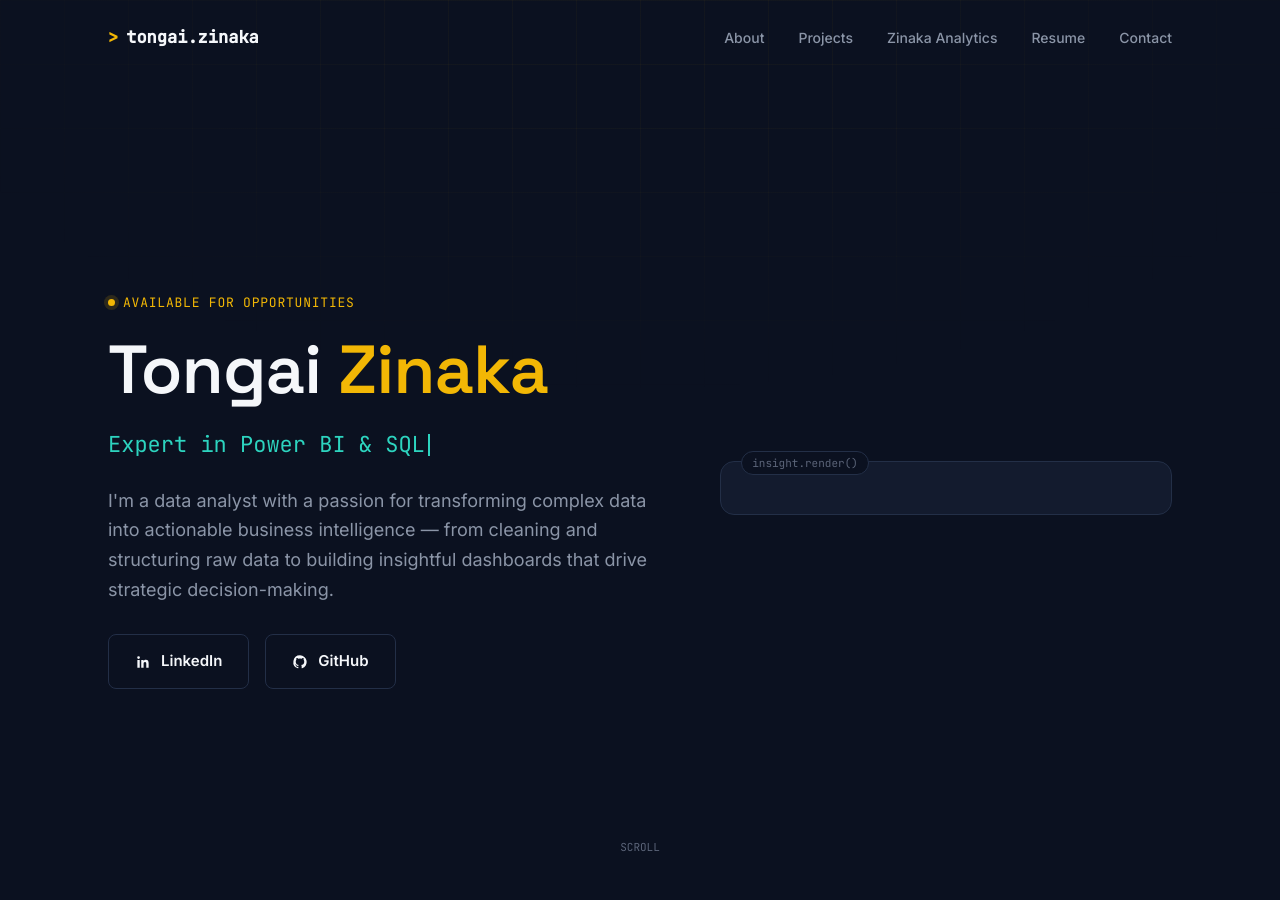
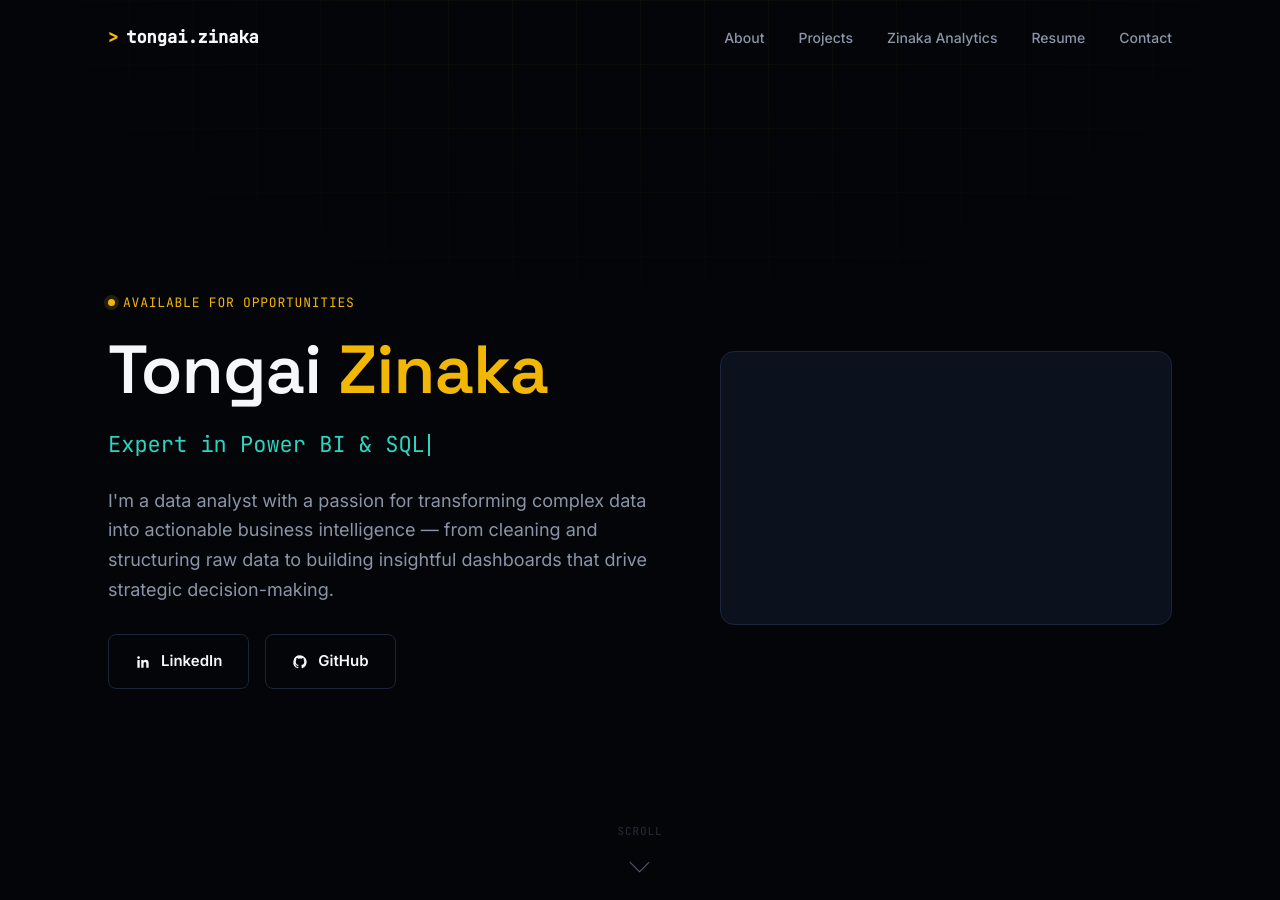
Before and after one commit to Tongai-Zinaka/tongai-zinaka.github.io, a Jekyll site: the page index.html, which Jekyll copies as it is, in a window 1280 px wide and 900 px high. Built offline with Jekyll 4.4.1, drawn with Linux system fonts in a browser that asks for light colours.

Commit message:
Add files via upload

```diff
--- a/css/style.css
+++ b/css/style.css
@@ -5,10 +5,10 @@
 
 :root {
   /* Color tokens */
-  --ink: #0b1120;
-  --ink-soft: #0e1626;
-  --panel: #131b2e;
-  --panel-border: #232f47;
+  --ink: #030509;
+  --ink-soft: #060911;
+  --panel: #0c121d;
+  --panel-border: #1c2438;
   --slate: #8b95a7;
   --slate-dim: #5b6478;
   --white: #f5f7fa;
@@ -72,7 +72,8 @@ body::before {
   mask-image: radial-gradient(ellipse 80% 60% at 50% 0%, black 20%, transparent 75%);
 }
 
-a { color: inherit; text-decoration: none; }
+a { color: inherit; text-decoration: none; transition: color 0.25s var(--ease); }
+a:hover { color: var(--signal); }
 
 h1, h2, h3, h4 {
   font-family: var(--font-display);
@@ -145,6 +146,7 @@ h1, h2, h3, h4 {
   color: #1a1400;
 }
 .btn-primary:hover {
+  color: #1a1400;
   box-shadow: 0 10px 30px -8px rgba(242, 183, 5, 0.5);
 }
 .btn-ghost {
@@ -320,43 +322,38 @@ h1, h2, h3, h4 {
   padding: 26px;
   position: relative;
 }
-.chart-panel::before {
-  content: 'insight.render()';
-  position: absolute;
-  top: -11px;
-  left: 20px;
-  background: var(--ink);
-  padding: 2px 10px;
+.viz-stage {
+  height: 220px;
+  position: relative;
+  opacity: 1;
+  transition: opacity 0.4s ease;
+}
+.viz-stage svg {
+  width: 100%;
+  height: 100%;
+  display: block;
+  overflow: visible;
+}
+.viz-bar {
+  fill: var(--teal);
+  transition: height 0.9s var(--ease), y 0.9s var(--ease);
+}
+.viz-bar.highlight { fill: var(--signal); }
+.viz-axis-label {
   font-family: var(--font-mono);
   font-size: 11px;
-  color: var(--slate-dim);
-  border: 1px solid var(--panel-border);
-  border-radius: 20px;
+  fill: var(--slate-dim);
 }
-.chart-bars {
-  display: flex;
-  align-items: flex-end;
-  gap: 14px;
-  height: 220px;
+.viz-donut-seg {
+  fill: none;
+  stroke-width: 26;
+  transition: stroke-dashoffset 1s var(--ease);
 }
-.chart-bars .bar {
-  flex: 1;
-  background: linear-gradient(180deg, var(--teal), var(--teal-dim));
-  border-radius: 4px 4px 0 0;
-  height: 0%;
-  transition: height 1.1s var(--ease);
-  position: relative;
-}
-.chart-bars .bar:nth-child(3) { background: linear-gradient(180deg, var(--signal), var(--signal-dim)); }
-.chart-bars.animate .bar { }
-.chart-caption {
-  display: flex;
-  justify-content: space-between;
-  margin-top: 14px;
-  font-family: var(--font-mono);
-  font-size: 12px;
-  color: var(--slate-dim);
-}
+.viz-legend-dot { transition: opacity 0.5s ease; }
+.viz-line-path { transition: stroke-dashoffset 1.4s var(--ease); }
+.viz-line-area { transition: opacity 0.8s ease; }
+.viz-line-dot { transition: opacity 0.5s ease, transform 0.5s var(--ease); transform-origin: center; }
+.viz-scatter-dot { transition: opacity 0.6s ease, transform 0.6s var(--ease); transform-origin: center; }
 
 .scroll-cue {
   position: absolute;
@@ -365,21 +362,31 @@ h1, h2, h3, h4 {
   transform: translateX(-50%);
   font-family: var(--font-mono);
   font-size: 11px;
+  letter-spacing: 0.08em;
   color: var(--slate-dim);
   display: flex;
   flex-direction: column;
   align-items: center;
-  gap: 8px;
+  gap: 10px;
 }
-.scroll-cue .line {
-  width: 1px;
-  height: 30px;
-  background: linear-gradient(var(--slate-dim), transparent);
-  animation: scrollpulse 1.8s ease-in-out infinite;
+.scroll-cue span:first-child {
+  animation: textpulse 2.2s ease-in-out infinite;
 }
-@keyframes scrollpulse {
-  0%, 100% { transform: scaleY(1); opacity: 0.5; }
-  50% { transform: scaleY(0.5); opacity: 1; }
+.scroll-cue .arrow {
+  width: 14px;
+  height: 14px;
+  border-right: 1px solid var(--slate-dim);
+  border-bottom: 1px solid var(--slate-dim);
+  transform: rotate(45deg);
+  animation: arrowbounce 1.8s ease-in-out infinite;
+}
+@keyframes textpulse {
+  0%, 100% { opacity: 0.35; }
+  50% { opacity: 1; }
+}
+@keyframes arrowbounce {
+  0%, 100% { transform: rotate(45deg) translate(0, 0); opacity: 0.3; }
+  50% { transform: rotate(45deg) translate(4px, 4px); opacity: 1; }
 }
 
 /* ============ Sections ============ */
```
